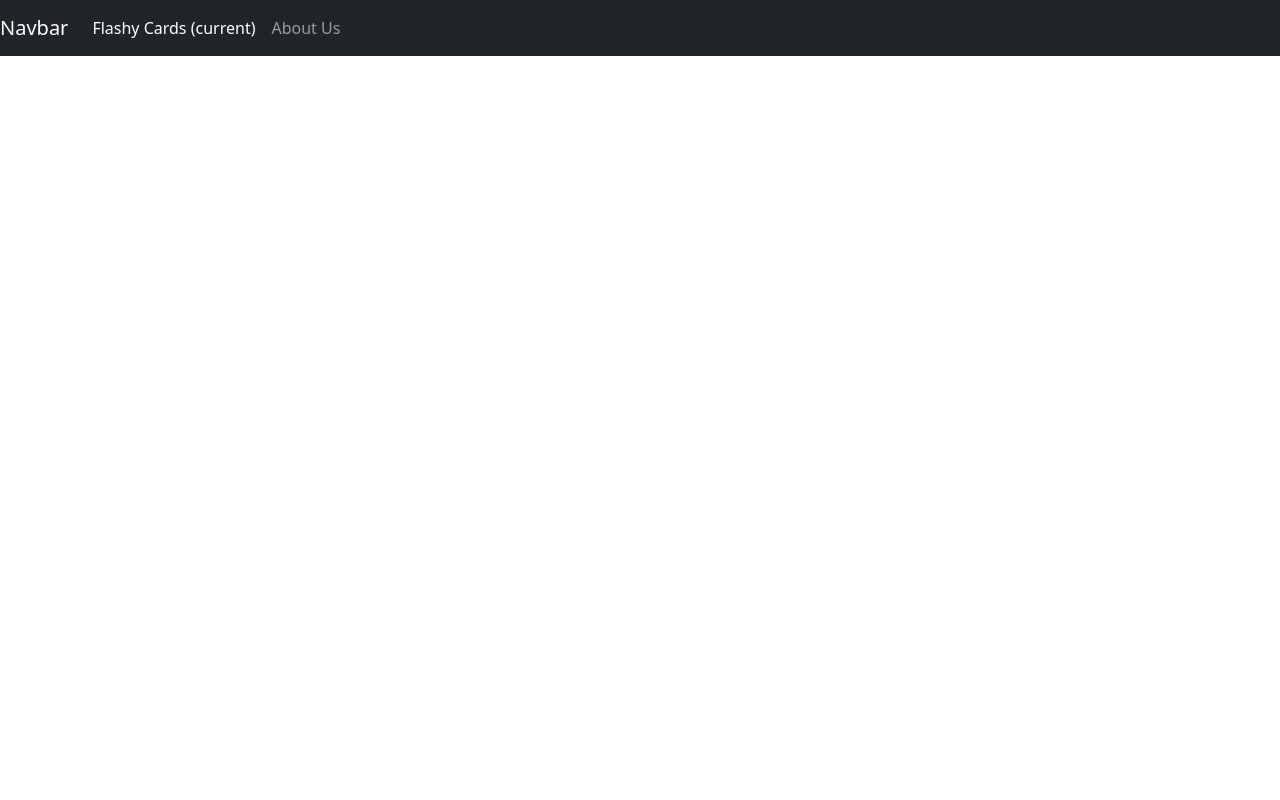
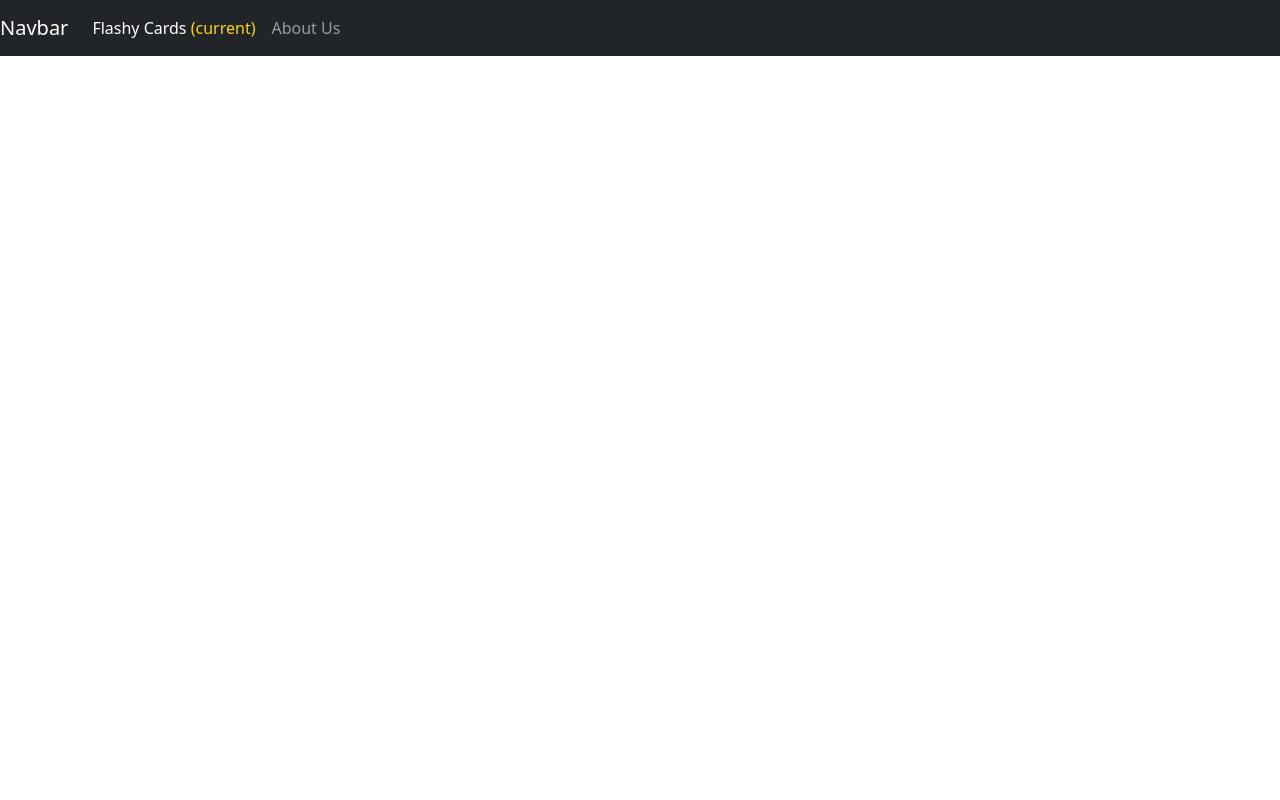
Before and after one commit to D0nmoses/flashy-cards, a Django app: template cards/templates/all-cards/base.html in a window 1280 px wide. Run offline with Django 3.2, Linux system fonts and the light colour scheme; the template is opened without the code that fills it, so the values that code supplies are empty; some libraries are stand-ins or nearby versions.

```diff
--- a/static/css/styles.css
+++ b/static/css/styles.css
@@ -5,5 +5,5 @@ footer {
     align-content: space-around;
 }
 *{
-    green
+    color: gold;
 }
```
